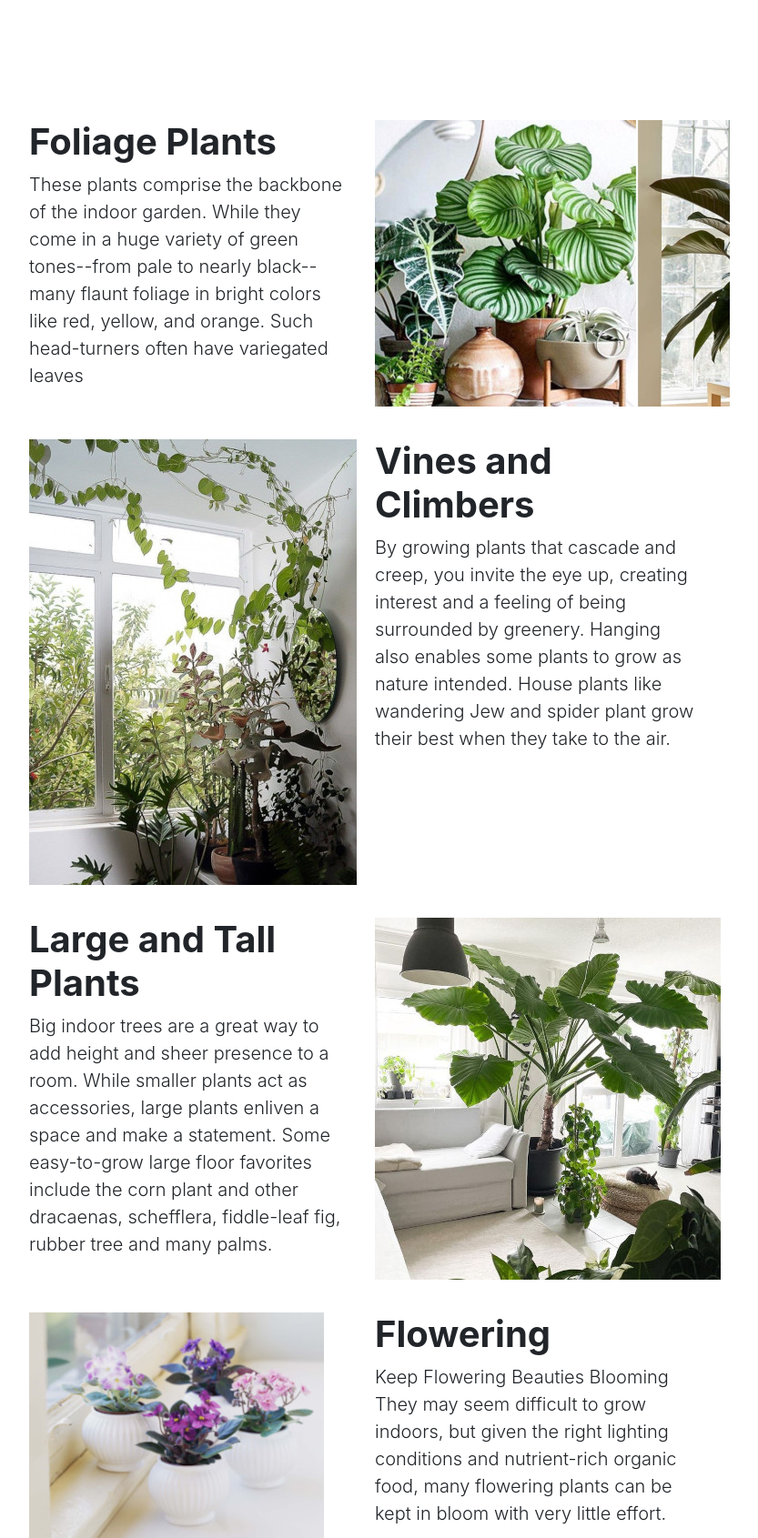
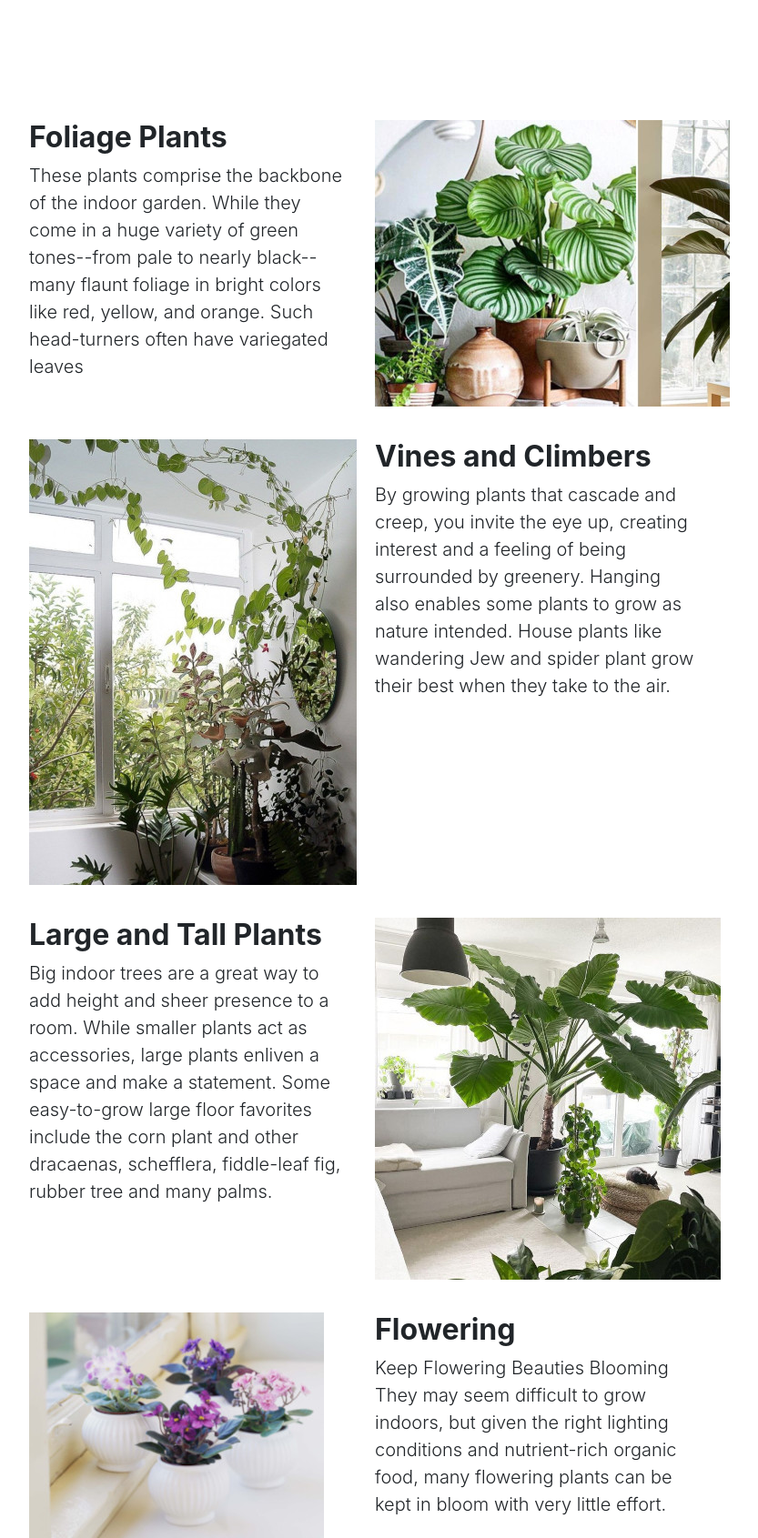
Before and after one commit to GailC7/WB-Plant, a plain HTML site: page plantidentification.html in a window 1280 px wide. Shown: the part 780-2471 px from the top of the page at 91% size, without its empty margins (240-1073 px from the left). Drawn offline with Linux system fonts and the light colour scheme; a script that the page names is missing; some icons are missing.

Commit message:
error fix

```diff
--- a/plantidentification.html
+++ b/plantidentification.html
@@ -13,7 +13,7 @@
         <!--
             Authors:        Gail Chintalekha
             Date:           03/21/2022
-            Last Revisited:
+            Last Revisited: 04/23/2022
             Assignment:     Semester Project
             Purpose:        Code for Semester Project plant identification page
         -->
@@ -69,7 +69,7 @@
                 <!-- About Section Content TEXT-->
                 <div class="row" style="padding-bottom: 20px;">
                     <div class="col-lg-4 ms-auto">
-                        <h1>Foliage Plants</h1>
+                        <h2>Foliage Plants</h2>
                         <p class="lead">
                             These plants comprise the backbone of the indoor garden. While they come in a huge variety of green tones--from pale to nearly black--many flaunt foliage in bright colors like red, yellow, and orange. Such head-turners often have variegated leaves
                         </p>
@@ -90,7 +90,7 @@
                     </div>
 
                     <div class="col-lg-4 me-auto">
-                        <h1>Vines and Climbers</h1>
+                        <h2>Vines and Climbers</h2>
                         <p class="lead">
                             By growing plants that cascade and creep, you invite the eye up, creating interest and a feeling of being surrounded by greenery. Hanging also enables some plants to grow as nature intended. House plants like wandering Jew and spider plant grow their best when they take to the air.
                         </p>
@@ -100,7 +100,7 @@
 
                 <div class="row" style="padding-bottom: 20px;">
                     <div class="col-lg-4 ms-auto">
-                        <h1>Large and Tall Plants</h1>
+                        <h2>Large and Tall Plants</h2>
                         <p class="lead">
                             Big indoor trees are a great way to add height and sheer presence to a room. While smaller plants act as accessories, large plants enliven a space and make a statement. Some easy-to-grow large floor favorites include the corn plant and other dracaenas, schefflera, fiddle-leaf fig, rubber tree and many palms.
                         </p>
@@ -121,10 +121,9 @@
                     </div>
 
                     <div class="col-lg-4 me-auto">
-                        <h1>Flowering</h1>
+                        <h2>Flowering</h2>
                         <p class="lead">
                             Keep Flowering Beauties Blooming They may seem difficult to grow indoors, but given the right lighting conditions and nutrient-rich organic food, many flowering plants can be kept in bloom with very little effort.
-
                         </p>
                     </div>
                 </div>
```
Also changed, not shown: aboutus.html (deleted, +0 -25 lines), index.html (+1 -1 lines).
